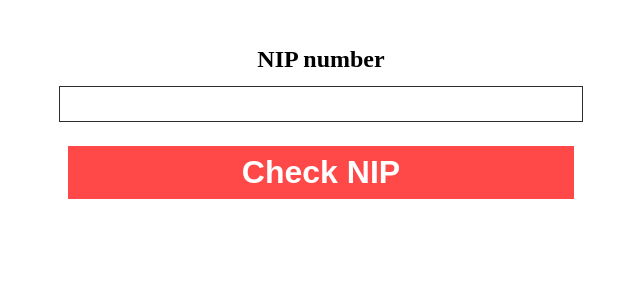
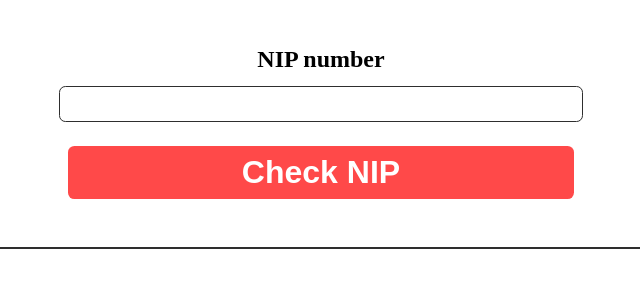
Before and after one commit to pnowak/vat-validate, a React app: page / in a window 1280 px wide. Shown: the top 300 px of the page, without its empty margins (319-959 px from the left). Built offline with nearby package versions, Linux system fonts and the light colour scheme; the HTML template or start-up script is replaced by a standard one.

Commit message:
VatForm has an output element which initially nothing to show

```diff
--- a/src/features/vatform/VatForm.tsx
+++ b/src/features/vatform/VatForm.tsx
@@ -21,6 +21,7 @@ const Form = styled.form`
     padding: 0.5rem;
     font-size: 1rem;
     border: 1px solid #2E2E2E;
+    border-radius: .4rem;
     &:focus {
       outline: 0;
       border-color: #000000;
@@ -47,6 +48,22 @@ const Form = styled.form`
   }
 `;
 
+const Output = styled.div`
+  display: grid;
+  grid-template-columns: 1fr;
+  align-content: center;
+  align-items: center;
+  justify-items: center;
+  margin: 3rem auto;
+  width: 60%;
+  background-color: #efefef;
+  border: 1px solid #2E2E2E;
+  border-radius: .4rem;
+  font-size: 1.5rem;
+  line-height: 1.5;
+  font-weight: 500;
+`;
+
 export const VatForm = (): ReactElement => {
   const [nip, setNip] = useState('');
 
@@ -65,7 +82,8 @@ export const VatForm = (): ReactElement => {
         />
         <input type="submit" value="Check NIP" />
       </Form>
-      <div id="output"></div>
+      <Output id="output">
+      </Output>
     </>
   )
 };
```
Also changed, not shown: 1 other file (tests, documents, lock files or other folders).
